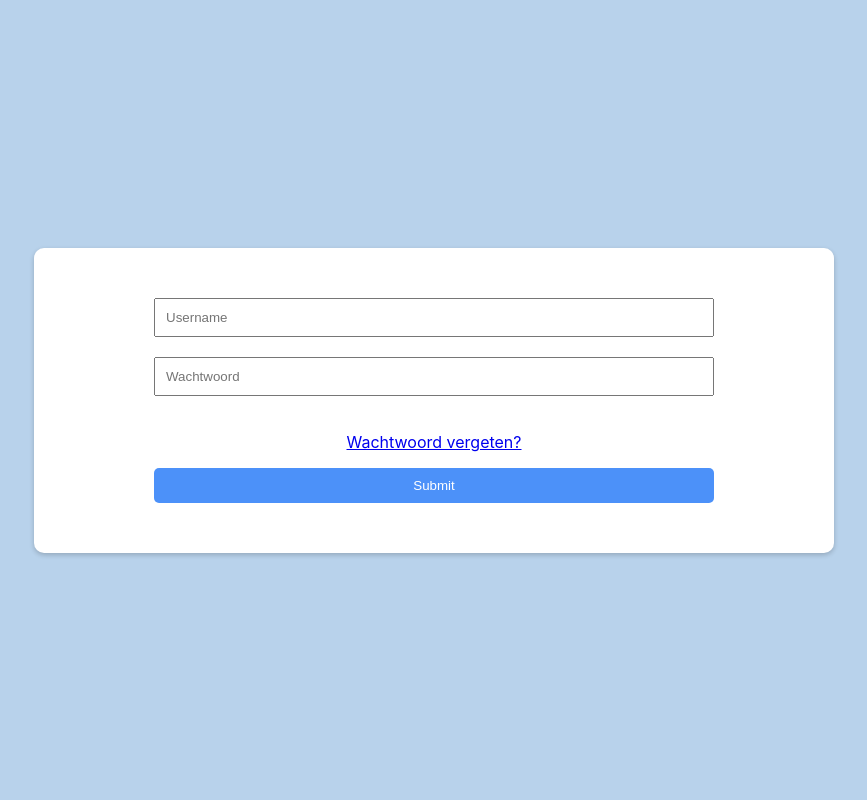
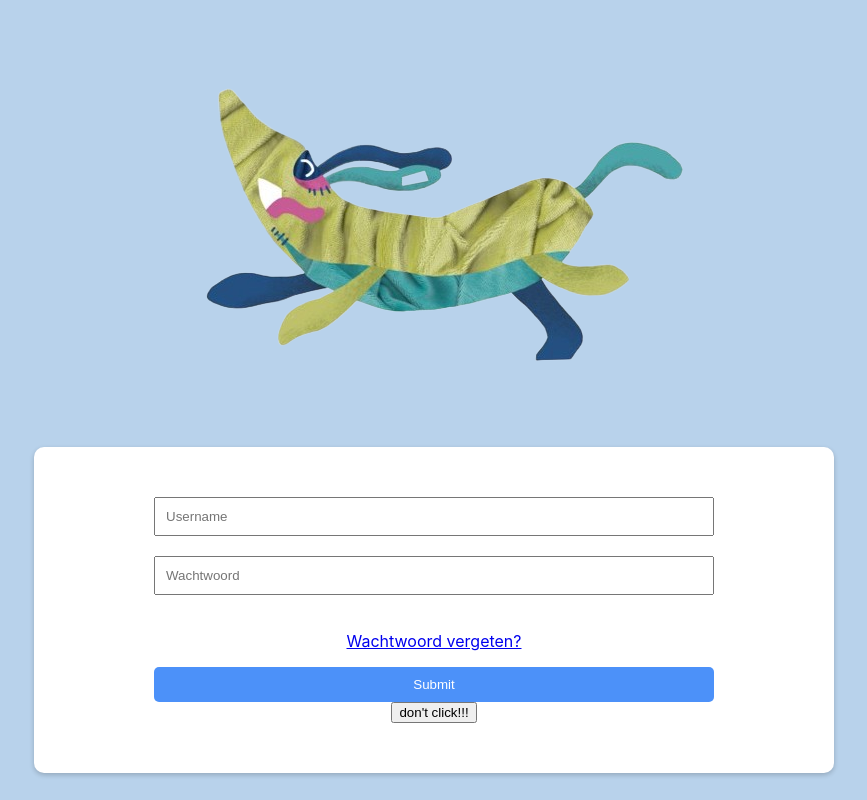
Before and after one commit to hesitantronin/TTDL-web-app, a React (Create React App) app in the folder ttdl-frontend/: page / in a window 1280 px wide. Shown: the whole page, without its empty margins (206-1073 px from the left). Built offline with nearby package versions, Linux system fonts and the light colour scheme.

Commit message:
login teckelteun logo
Co-Authored-By: Ronin <124690844+hesitantronin@users.noreply.github.com>

```diff
--- a/ttdl-frontend/src/Views/login.tsx
+++ b/ttdl-frontend/src/Views/login.tsx
@@ -1,7 +1,8 @@
-import React, { useState, useEffect } from 'react';
+import React, { useState, useEffect, useRef } from 'react';
 import Navbar from './navbar';
 import { Link, useNavigate } from 'react-router-dom';
 import { useLoginController } from '../communication/LoginController';
+import generalStyle from './stylesheets/generalStyle.module.css';
 
 function Login() {
     const{ error, submitted, handleSubmit } = useLoginController(); //name
@@ -12,17 +13,28 @@ function Login() {
     //         navigate('/Home', { state: {name} });
     //     }
     // }, [submitted, name, navigate]);
+    const audioRef = useRef<HTMLAudioElement | null>(null);
+
+  const handlePlay = () => {
+    if (audioRef.current) {
+      audioRef.current.play().catch(error => {
+        console.log('Audio playback failed:', error);
+      });
+    }
+    };
 
     return (
         <div>
             <div style={{
                 display: 'flex',
+                flexDirection: 'column', // this is so that the teckelteun image appears above the box
                 justifyContent: 'center',
                 alignItems: 'center',
                 height: '100vh',
                 backgroundColor: 'rgba(184,210,235,255)'
             }}>
-                <div style={{
+                <img id="teckelteun" src="/teckelteun.png" alt="Login Image"/>
+                <div id="test" style={{
                     backgroundColor: 'white',
                     width: '800px',
                     padding: '50px',
@@ -86,7 +98,8 @@ function Login() {
                                 border: 'none',
                             }}
                         />
-                        {error && <p style={{ color: 'red' }}>{error}</p>}
+                        <audio ref={audioRef} src="/sans.mp3" />
+                        <button onClick={handlePlay}>don't click!!!</button>
                     </form>
                 </div>
             </div>
--- a/ttdl-frontend/src/Views/stylesheets/generalStyle.module.css
+++ b/ttdl-frontend/src/Views/stylesheets/generalStyle.module.css
@@ -46,6 +46,15 @@
   display: block;
   margin-left: 30%;
   margin-right: 30%;
+}
+
+.verticalImg {
+  margin-Bottom: 20px;
+  margin-Left: 30px;
+  margin-Right: 30px;
+  padding: 10px;
+  width: 10%;
+  box-sizing: border-box;
 }
 
 .navbar {
```
Also changed, not shown: ttdl-frontend/public/teckelteun.png (added), 1 other file (tests, documents, lock files or other folders).
